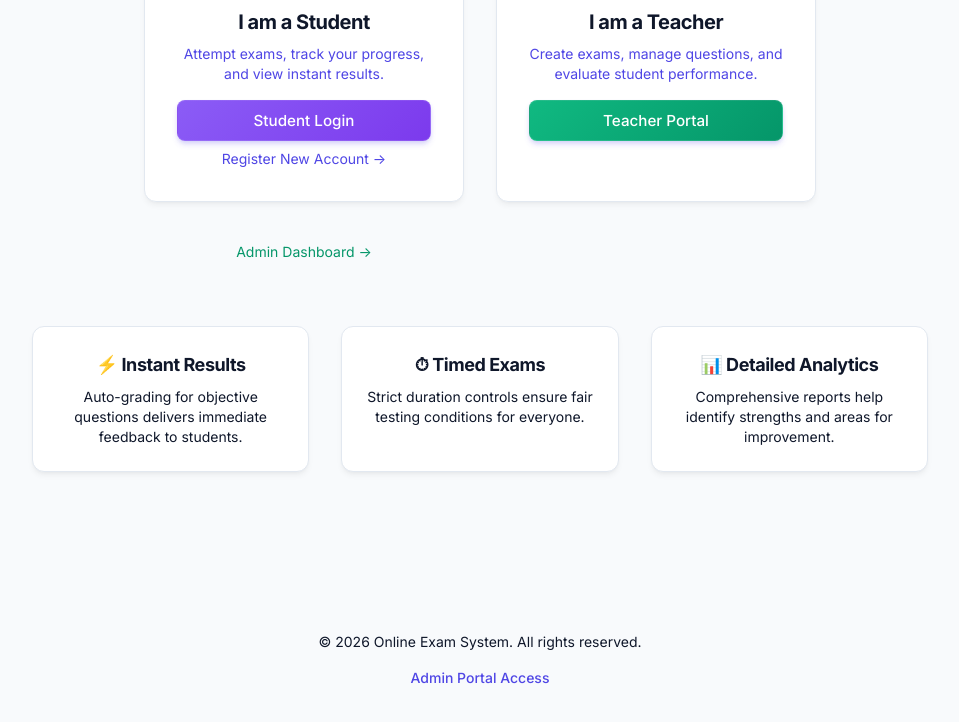
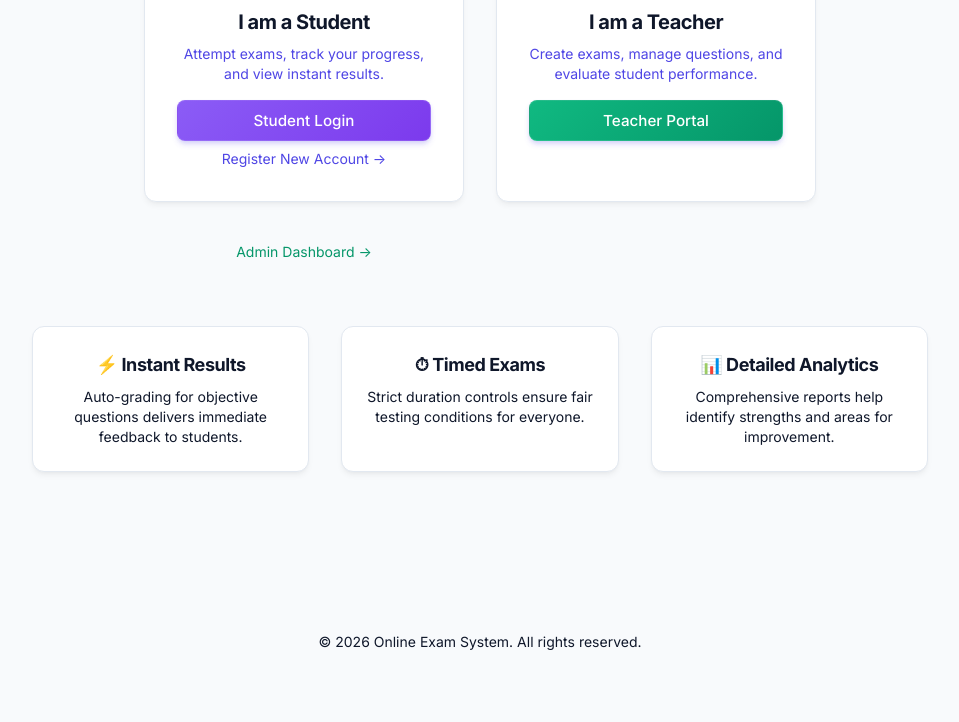
Before and after one commit to kirithivasan08/online-exam-backend, a website: page public/index.html in a window 1280 px wide. Shown: the part 568-1290 px from the top of the page, without its empty margins (160-1119 px from the left). Drawn offline with Linux system fonts and the light colour scheme.

Commit message:
UI Cleanup: Consolidate Admin access to a single point

```diff
--- a/public/index.html
+++ b/public/index.html
@@ -94,11 +94,8 @@
 
     <!-- Footer -->
     <footer class="bg-white border-t py-8 mt-auto">
-        <div class="container text-center text-muted text-sm flex flex-col gap-2">
-            <div>&copy; 2026 Online Exam System. All rights reserved.</div>
-            <div>
-                <a href="admin-login.html" class="text-indigo-600 hover:underline font-medium">Admin Portal Access</a>
-            </div>
+        <div class="container text-center text-muted text-sm">
+            &copy; 2026 Online Exam System. All rights reserved.
         </div>
     </footer>
 
```
